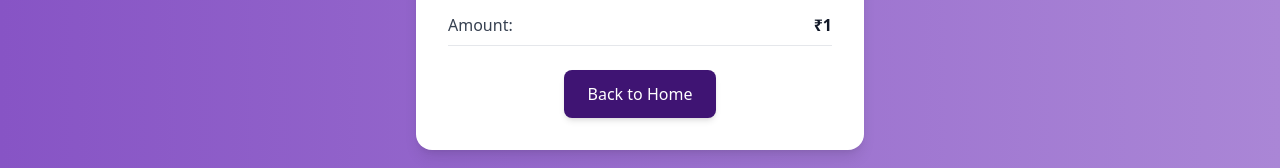
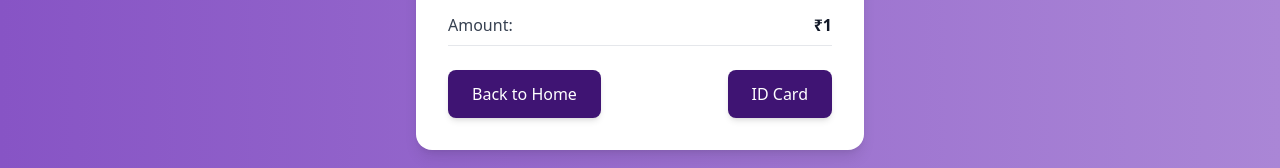
Before and after one commit to aideoa/Frontend, a React (Vite) app: page /paystatus/1/1/1/1 in a window 1280 px wide. Shown: the part 456-624 px from the top of the page. Built offline with nearby package versions, Linux system fonts and the light colour scheme; no server answers.

Commit message:
Add button on PayStatus page

```diff
--- a/src/pages/PayStatus.jsx
+++ b/src/pages/PayStatus.jsx
@@ -34,12 +34,22 @@ const PayStatus = () => {
           </div>
         </div>
 
-        <button
-          onClick={() => navigate("/")}
-          className="mt-4 px-6 py-3 bg-[#3f1473] hover:bg-[#8a63bb] text-white rounded-lg shadow-md transition duration-200"
-        >
-          Back to Home
-        </button>
+        {/* Button Section */}
+        <div className="w-full flex justify-between mt-4">
+          <button
+            onClick={() => navigate("/")}
+            className="px-6 py-3 bg-[#3f1473] hover:bg-[#8a63bb] text-white rounded-lg shadow-md transition duration-200"
+          >
+            Back to Home
+          </button>
+          <button
+            onClick={() => navigate("/idcard")}
+            className="px-6 py-3 bg-[#3f1473] hover:bg-[#8a63bb] text-white rounded-lg shadow-md transition duration-200"
+          >
+            ID Card
+          </button>
+        </div>
+
       </div>
     </div>
   );
```
